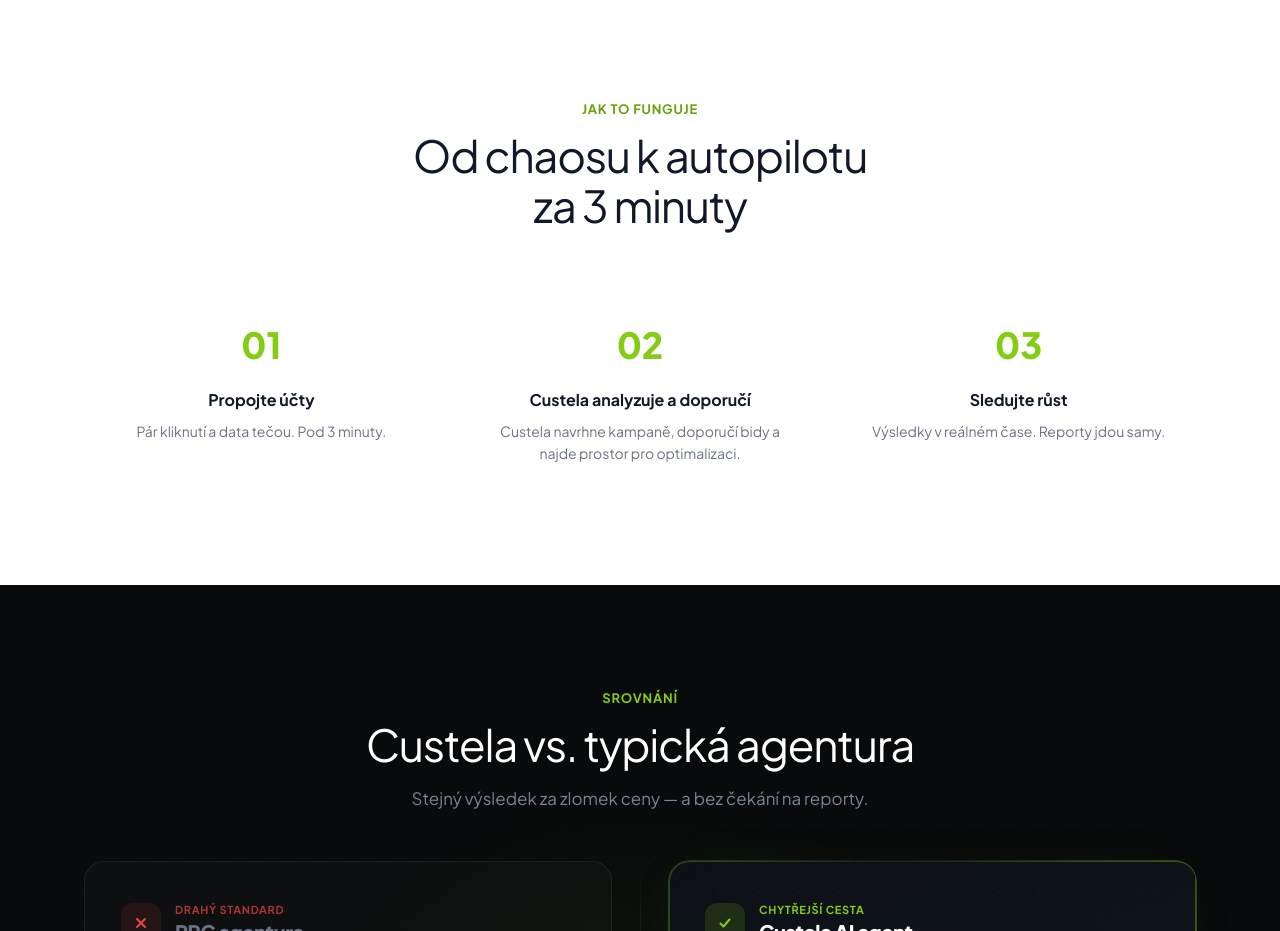
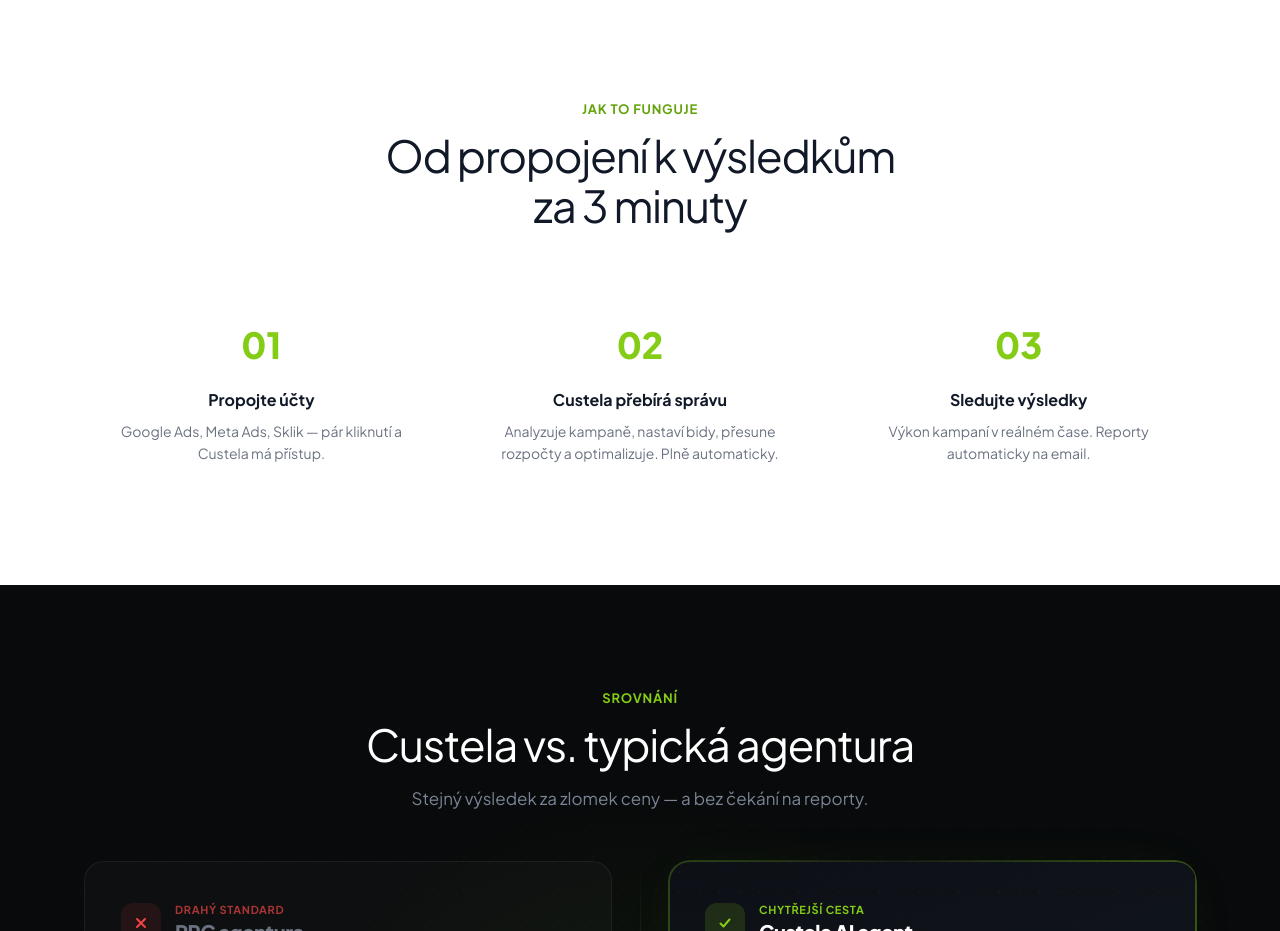
Before and after one commit to custela-cz/custela-landing, a Next.js app: page / in a window 1280 px wide. Shown: the part 5300-6231 px from the top of the page. Built offline with nearby package versions, Linux system fonts and the light colour scheme.

Commit message:
feat: rewrite how-it-works section — 3 steps, autonomous messaging
Co-Authored-By: Claude Opus 4.6 (1M context) <noreply@anthropic.com>

```diff
--- a/components/sections/HowStepsSection.tsx
+++ b/components/sections/HowStepsSection.tsx
@@ -6,23 +6,23 @@ export default function HowStepsSection() {
       <div className="max-w-[1160px] mx-auto px-6">
         <div className="sh reveal">
           <div className="section-label">Jak to funguje</div>
-          <h2>Od chaosu k autopilotu<br />za 3 minuty</h2>
+          <h2>Od propojení k výsledkům<br />za 3 minuty</h2>
         </div>
         <div className="how-steps">
           <div className="how-step reveal">
             <div className="step-number">01</div>
             <h3>Propojte účty</h3>
-            <p>Pár kliknutí a data tečou. Pod 3 minuty.</p>
+            <p>Google Ads, Meta Ads, Sklik — pár kliknutí a Custela má přístup.</p>
           </div>
           <div className="how-step reveal reveal-delay-1">
             <div className="step-number">02</div>
-            <h3>Custela analyzuje a doporučí</h3>
-            <p>Custela navrhne kampaně, doporučí bidy a najde prostor pro optimalizaci.</p>
+            <h3>Custela přebírá správu</h3>
+            <p>Analyzuje kampaně, nastaví bidy, přesune rozpočty a optimalizuje. Plně automaticky.</p>
           </div>
           <div className="how-step reveal reveal-delay-2">
             <div className="step-number">03</div>
-            <h3>Sledujte růst</h3>
-            <p>Výsledky v reálném čase. Reporty jdou samy.</p>
+            <h3>Sledujte výsledky</h3>
+            <p>Výkon kampaní v reálném čase. Reporty automaticky na email.</p>
           </div>
         </div>
       </div>
```
